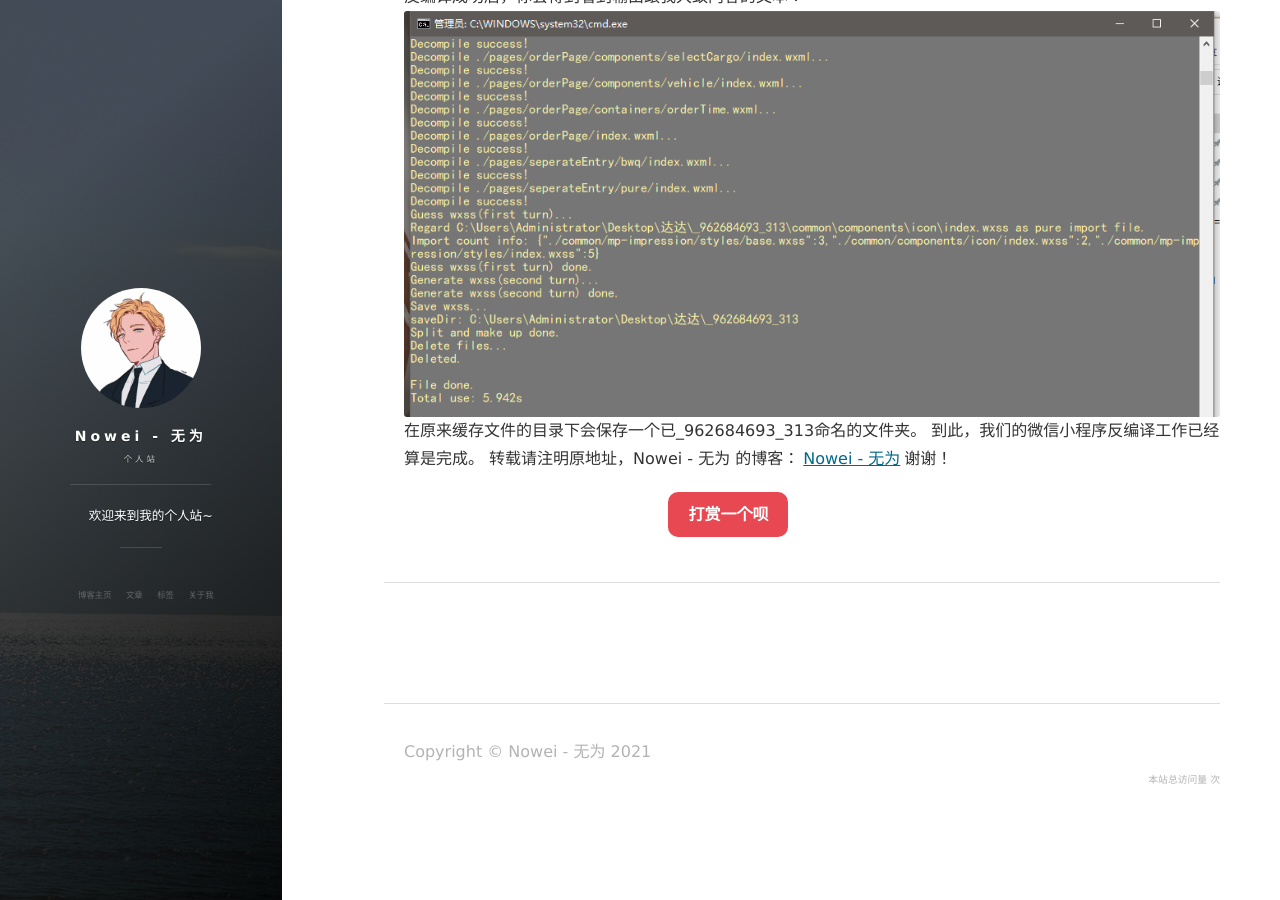
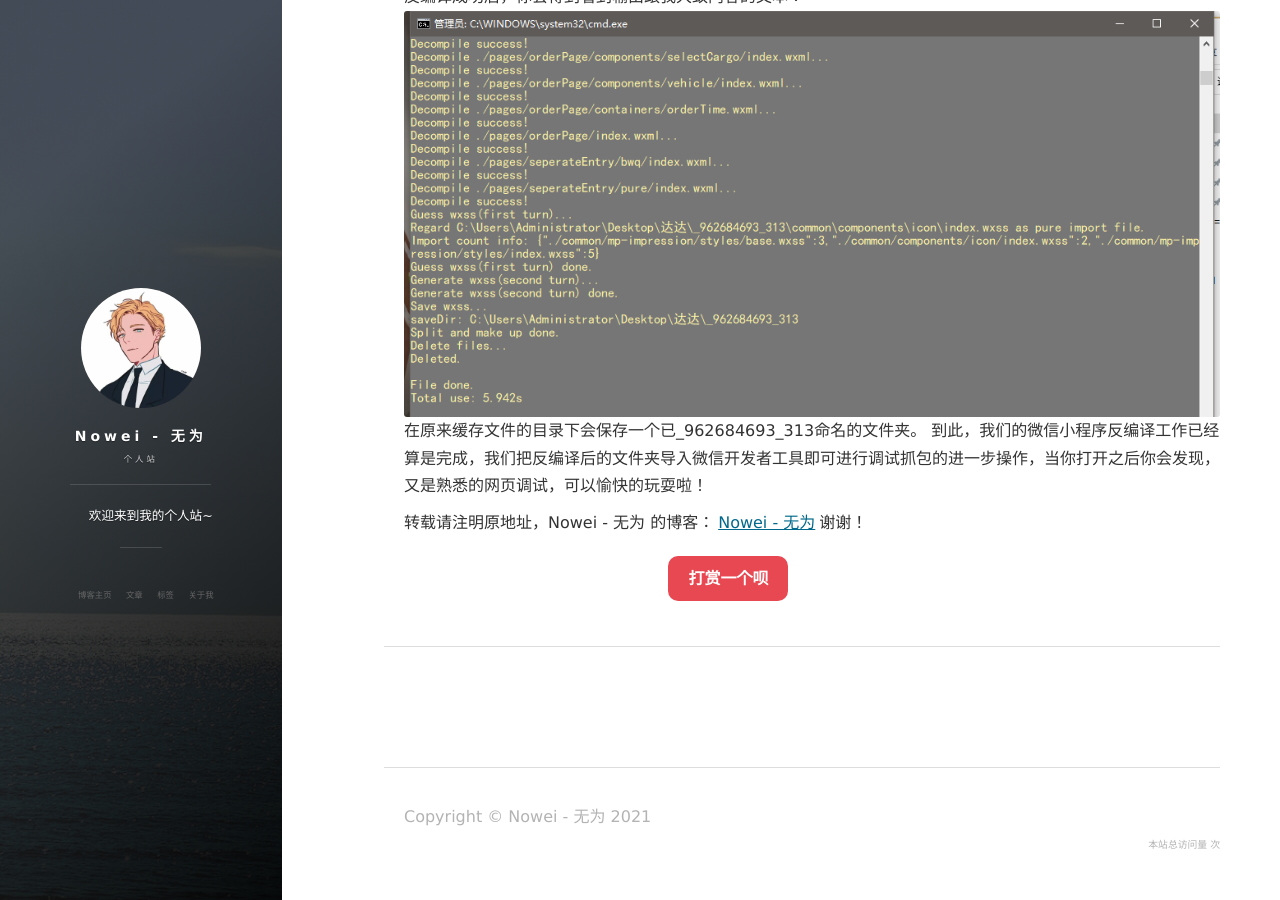
Before and after one commit to NoweiH/NoweiH.github.io, a Jekyll site: the page built from _posts/2021-04-30-微信小程序抓包调试.md, in a window 1280 px wide and 900 px high, scrolled down 2821 px. Built offline with Jekyll 4.4.1, drawn with Linux system fonts in a browser that asks for light colours; nearby versions of some CDN libraries; comment, search, counter and statistics services are not loaded.

Commit message:
Update 2021-04-30-微信小程序抓包调试.md

```diff
--- a/_posts/2021-04-30-微信小程序抓包调试.md
+++ b/_posts/2021-04-30-微信小程序抓包调试.md
@@ -91,5 +91,7 @@ node wuWxapkg.js 需要反编译文件全路径
 反编译成功后，你会得到看到输出跟我大致内容的文本：
 ![](/images/%E5%B0%8F%E7%A8%8B%E5%BA%8F%E5%8F%8D%E7%BC%96%E8%AF%91.png)
 在原来缓存文件的目录下会保存一个已_962684693_313命名的文件夹。
-到此，我们的微信小程序反编译工作已经算是完成。
+到此，我们的微信小程序反编译工作已经算是完成，我们把反编译后的文件夹导入微信开发者工具即可进行调试抓包的进一步操作，当你打开之后你会发现，又是熟悉的网页调试，可以愉快的玩耍啦！
+
+
 转载请注明原地址，Nowei - 无为 的博客：[Nowei - 无为](https://noweih.github.io/)谢谢！
```
